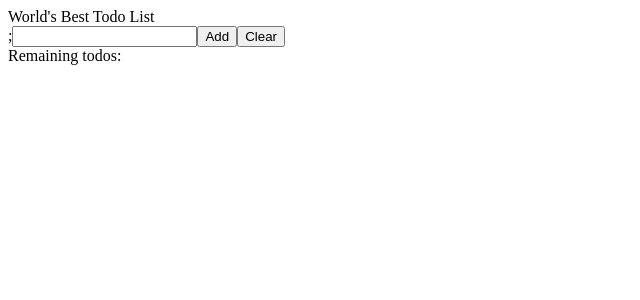
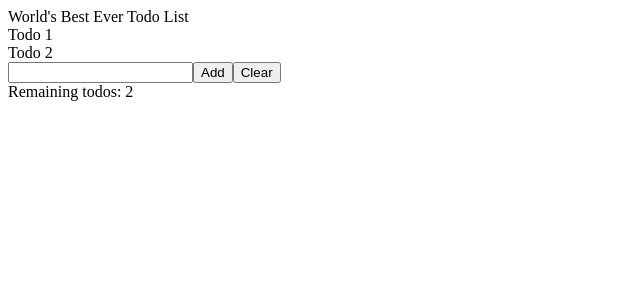
Before and after one commit to 44jovi/react-js, a React (Create React App) app in the folder example-project-basic/: page / in a window 1280 px wide. Shown: the top 300 px of the page, without its empty margins (0-640 px from the left). Built offline with nearby package versions, Linux system fonts and the light colour scheme.

Commit message:
feat(App; TodoList): add useState in App. Pass prop to TodoList. Add new divs to TodoList

```diff
--- a/example-project-basic/src/App.js
+++ b/example-project-basic/src/App.js
@@ -1,13 +1,16 @@
+import { useState } from "react";
 import TodoList from "./TodoList";
 
 function App() {
+  // Object destructuring
+  const [todos, setTodos] = useState(["Todo 1", "Todo 2"]);
   return (
     <>
-      <TodoList />;
+      <TodoList todoList={todos} />
       <input type="text" />
       <button>Add</button>
       <button>Clear</button>
-      <div>Remaining todos:</div>
+      <div>Remaining todos: {todos.length}</div>
     </>
   );
 }
--- a/example-project-basic/src/TodoList.js
+++ b/example-project-basic/src/TodoList.js
@@ -1,5 +1,14 @@
 import React from "react";
 
-export default function TodoList() {
-  return <div>World's Best Todo List</div>;
+export default function TodoList({ todoList }) {
+  return (
+    <>
+      <div>World's Best Ever Todo List</div>
+      <div>
+        {todoList[0]}
+        <br></br>
+        {todoList[1]}
+      </div>
+    </>
+  );
 }
```
